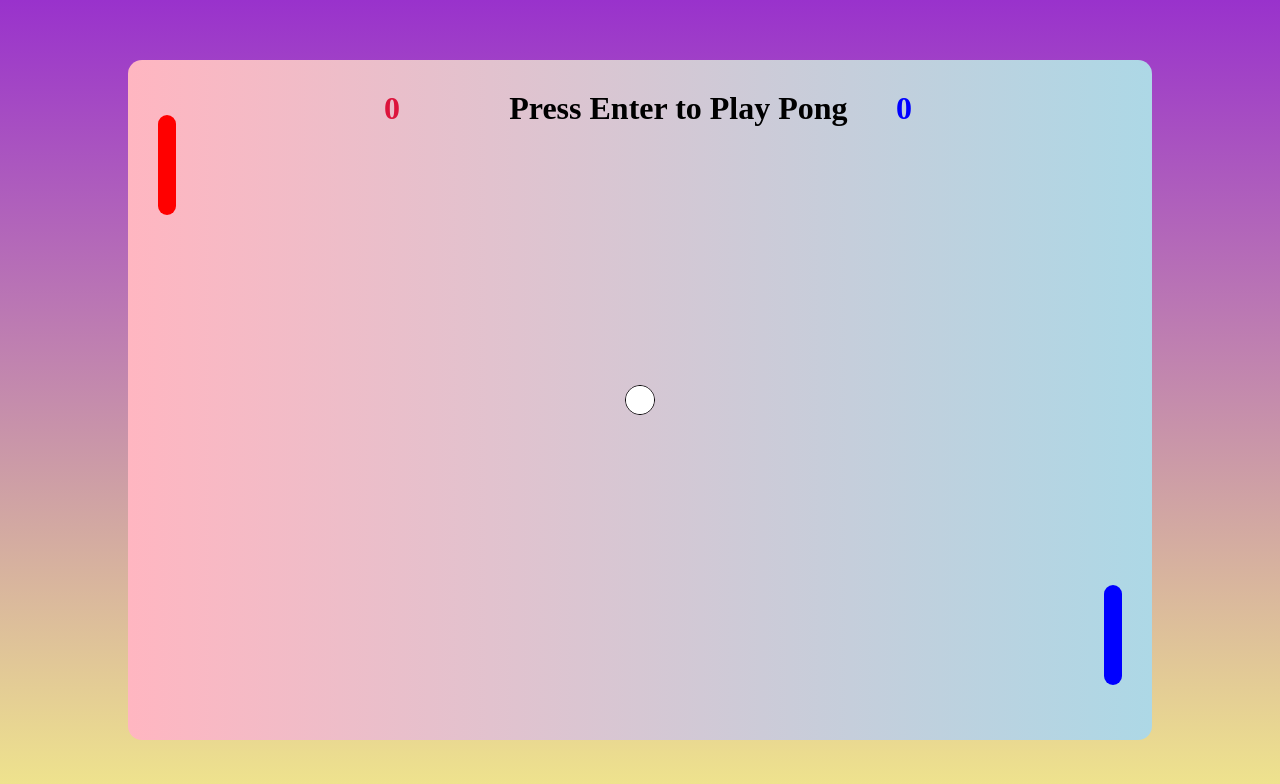
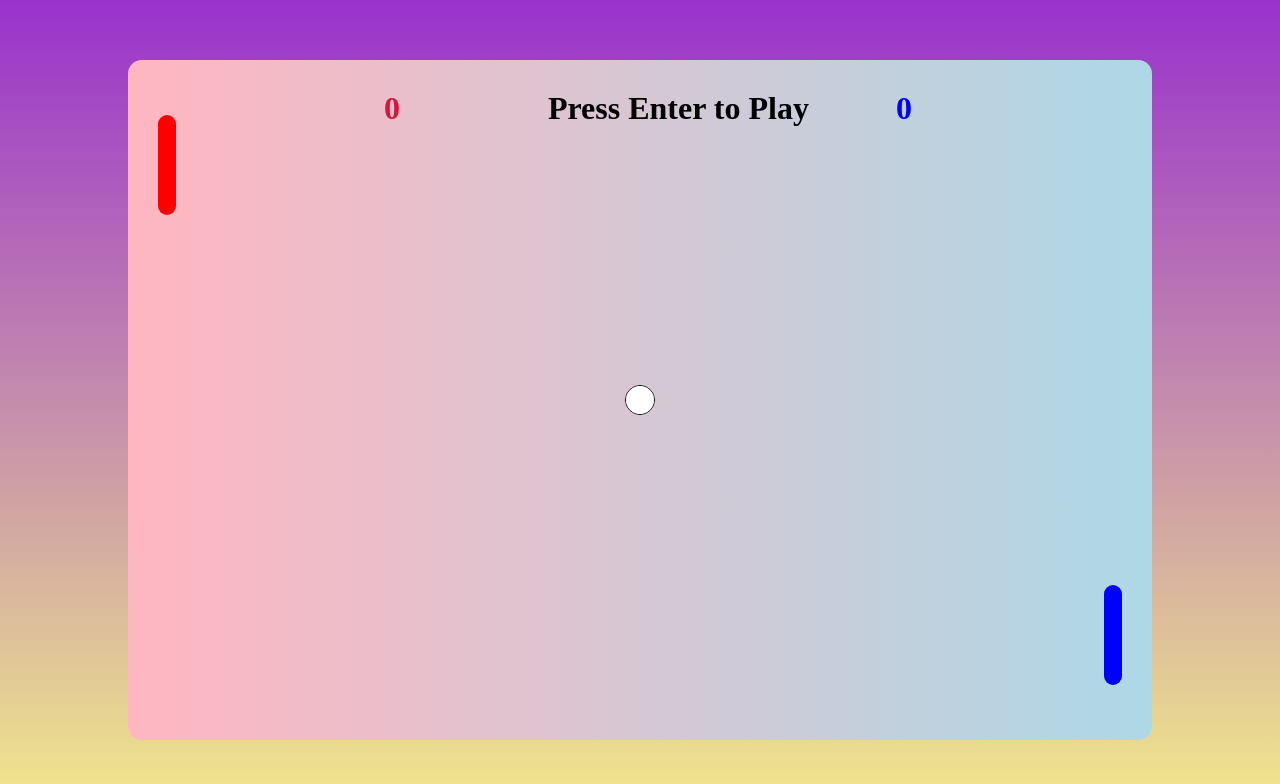
Before and after one commit to Raritetnik/PingPongGame, a plain HTML site: page index.html in a window 1280 px wide. Drawn offline with Linux system fonts and the light colour scheme.

Commit message:
Text correction

```diff
--- a/index.html
+++ b/index.html
@@ -18,7 +18,7 @@
     <h1 class="player_1_score">0</h1>
     <h1 class="player_2_score">0</h1>
     <h1 class="message">
-        Press Enter to Play Pong
+        Press Enter to Play
     </h1>
 </div>
 <script src="script.js"></script>
```
